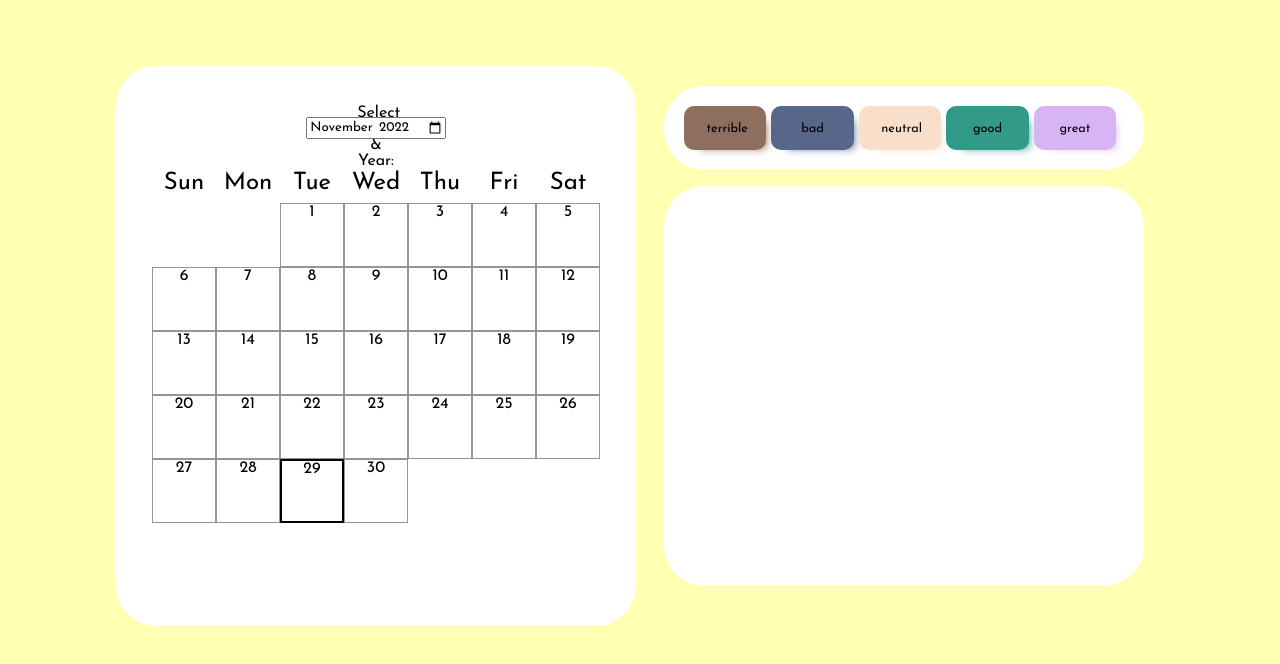
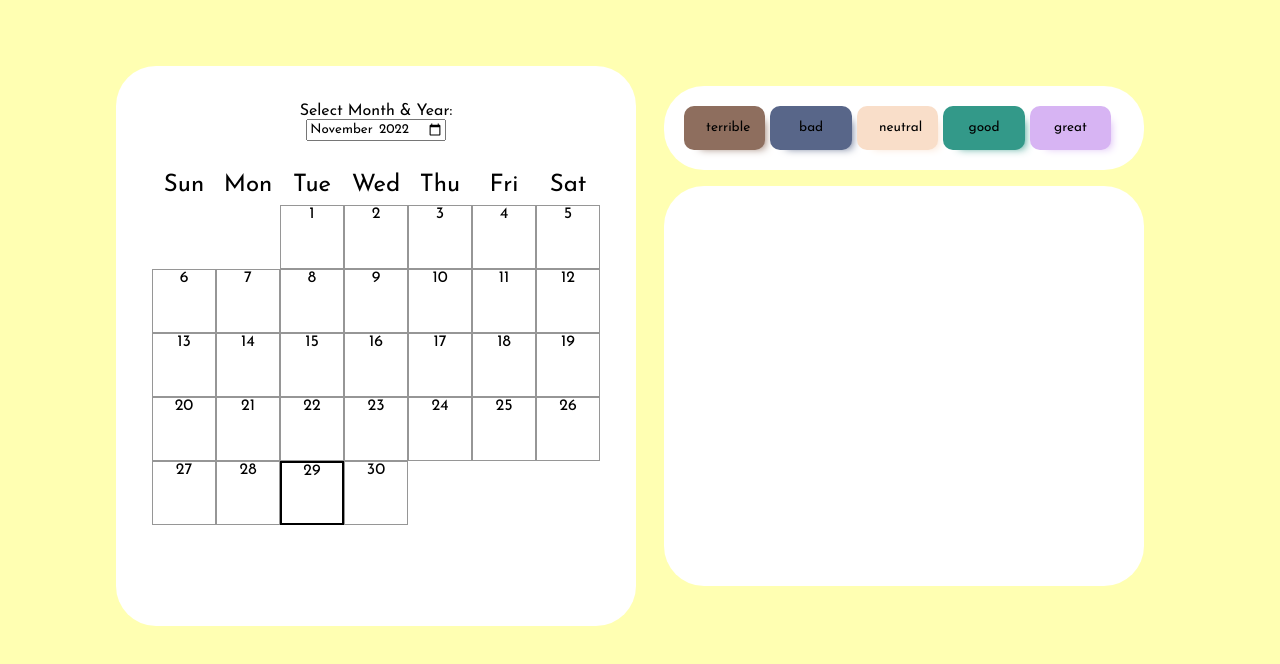
Before and after one commit to cse110-fa22-group16/cse110-fa22-group16, a website: page source/calendar/index.html in a window 1280 px wide. Shown: the part 92-756 px from the top of the page. Drawn offline with Linux system fonts and the light colour scheme.

Commit message:
change to percent

```diff
--- a/source/calendar/calendar-style.css
+++ b/source/calendar/calendar-style.css
@@ -96,19 +96,18 @@ input[type=radio] {
     text-align: center;
 }
 
-label {
-    display: block;
-    width: 4.7vh;
-    height: 1.5vh;
+.key>label {
+    width: 8.5%;
+    height: 2%;
     text-align: center;
-    font-size: 1.6vh;
+    font-size: 85%;
 }
 
 input + label{
     display: inline-block;
     border-radius: 10px;
 
-    padding: 2vh 2.8vh;
+    padding: 3.5% 5%;
     border: 0;
 }
 
```
Also changed, not shown: source/edit-page/edit-page.html (+1 -1 lines).
